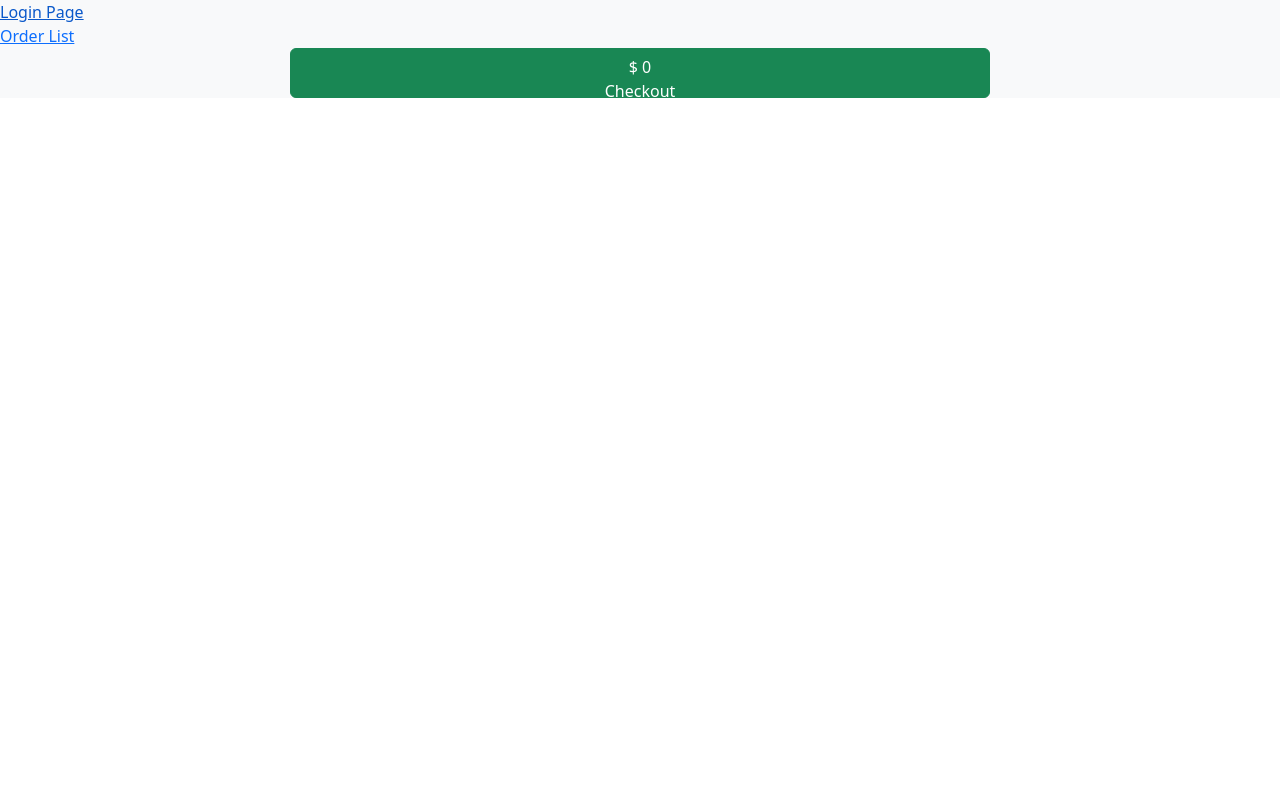
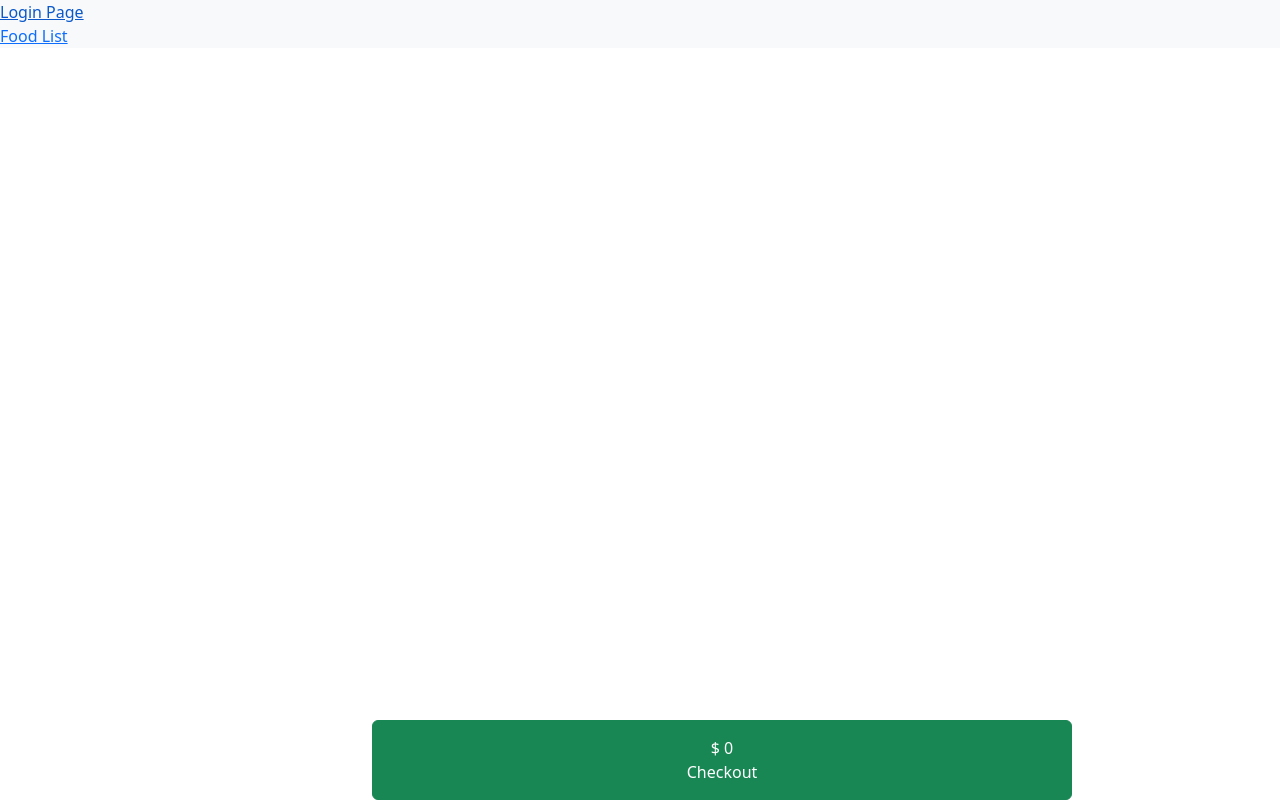
Before and after one commit to KilonzoJames/Food-ordering-App, a React app: page /foodchoice in a window 1280 px wide. Built offline with nearby package versions, Linux system fonts and the light colour scheme; data requests are answered from the project's data file.

Commit message:
Fixed button to the bottom

```diff
--- a/src/components/Foodchoice.js
+++ b/src/components/Foodchoice.js
@@ -37,7 +37,7 @@ function Foodchoice({choices, setChoices}) {
     <div className='col-12 bg-light'>
       <div className='row'>
         <NavLink to="/">Login Page</NavLink>
-        <NavLink to="/orders">Order List</NavLink>
+        <NavLink to="/foodlist">Food List</NavLink>
         {allChoices}
         <button
         type="button"
--- a/src/stylesheet/App.css
+++ b/src/stylesheet/App.css
@@ -7,9 +7,10 @@ button.clicked {
     cursor: pointer;
     }
 .center-button {
-    margin-left: auto;
-    margin-right: auto;
-    height: 50px;
+    position: fixed;
+    bottom: 0;
+    margin-left: 30%;
+    height: 80px;
     width: 700px;
     }
 table{
```
